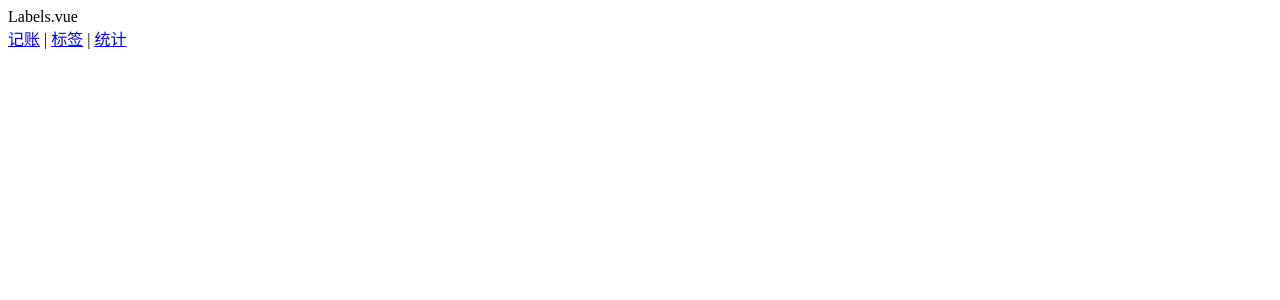
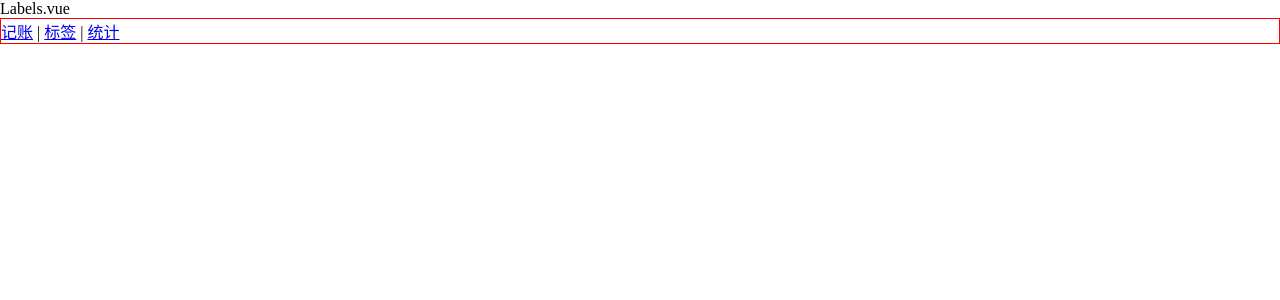
Before and after one commit to Million1998/money-test, a Vue app: page /#/labels in a window 1280 px wide. Shown: the top 300 px of the page. Built offline with nearby package versions, Linux system fonts and the light colour scheme.

Commit message:
Money页面

```diff
--- a/src/App.vue
+++ b/src/App.vue
@@ -5,6 +5,10 @@
 </template>
 
 <style lang="scss">
+  * {
+    margin: 0;padding: 0;
+    box-sizing: border-box;
+  }
   #app {
     font-family: Avenir, Helvetica, Arial, sans-serif;
     -webkit-font-smoothing: antialiased;
--- a/src/components/Nav.vue
+++ b/src/components/Nav.vue
@@ -1,5 +1,5 @@
 <template>
-  <div>
+  <div class="nav">
     <router-link to="/money">记账</router-link>
     |
     <router-link to="/labels">标签</router-link>
@@ -15,5 +15,5 @@
 </script>
 
 <style lang="scss" scoped>
-
+  .nav{border: 1px solid red;}
 </style>
--- a/src/views/Money.vue
+++ b/src/views/Money.vue
@@ -1,6 +1,8 @@
 <template>
-  <div>
+  <div class="nav-wrapper">
+    <div class="content">
     Money.vue
+    </div>
     <Nav/>
   </div>
 </template>
@@ -13,5 +15,14 @@
 </script>
 
 <style lang="scss" scoped>
-
+    .nav-wrapper{
+      border: 1px solid green;
+      display: flex;
+      flex-direction: column;
+      height: 100vh;
+    }
+  .content{
+    overflow: auto;
+    flex-grow: 1;
+  }
 </style>
```
